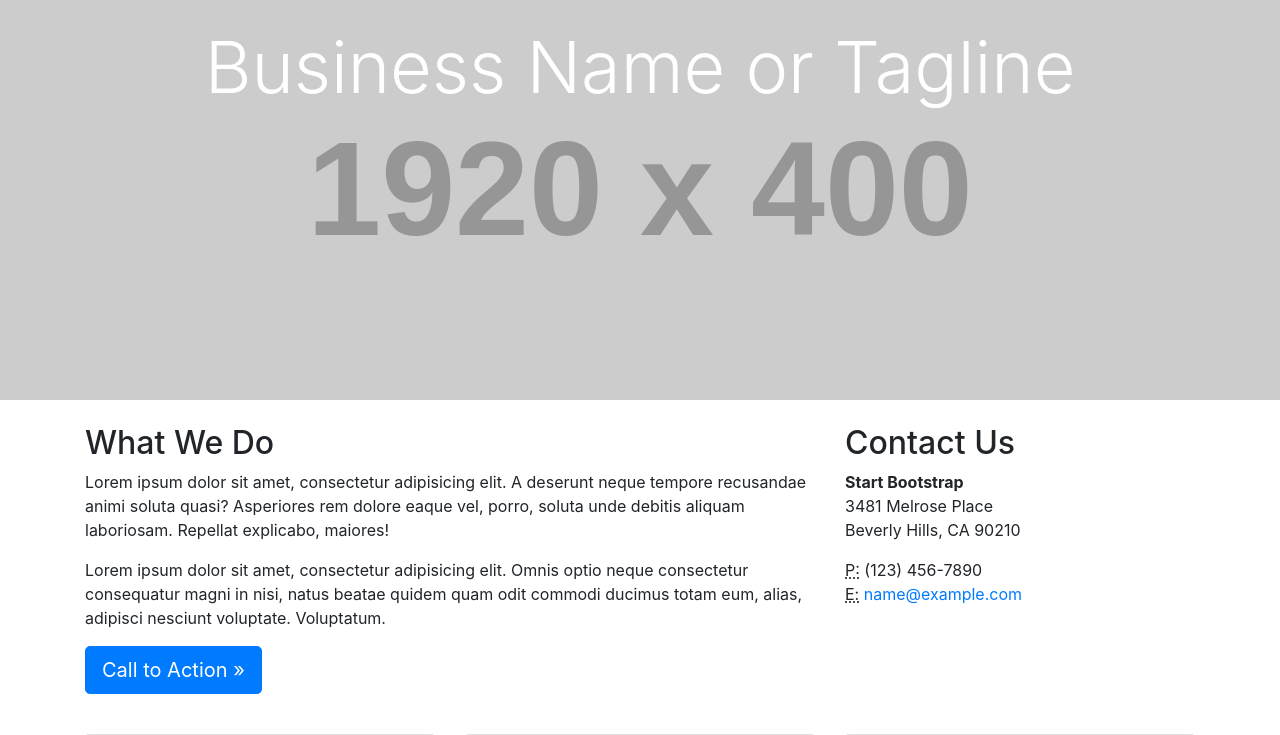
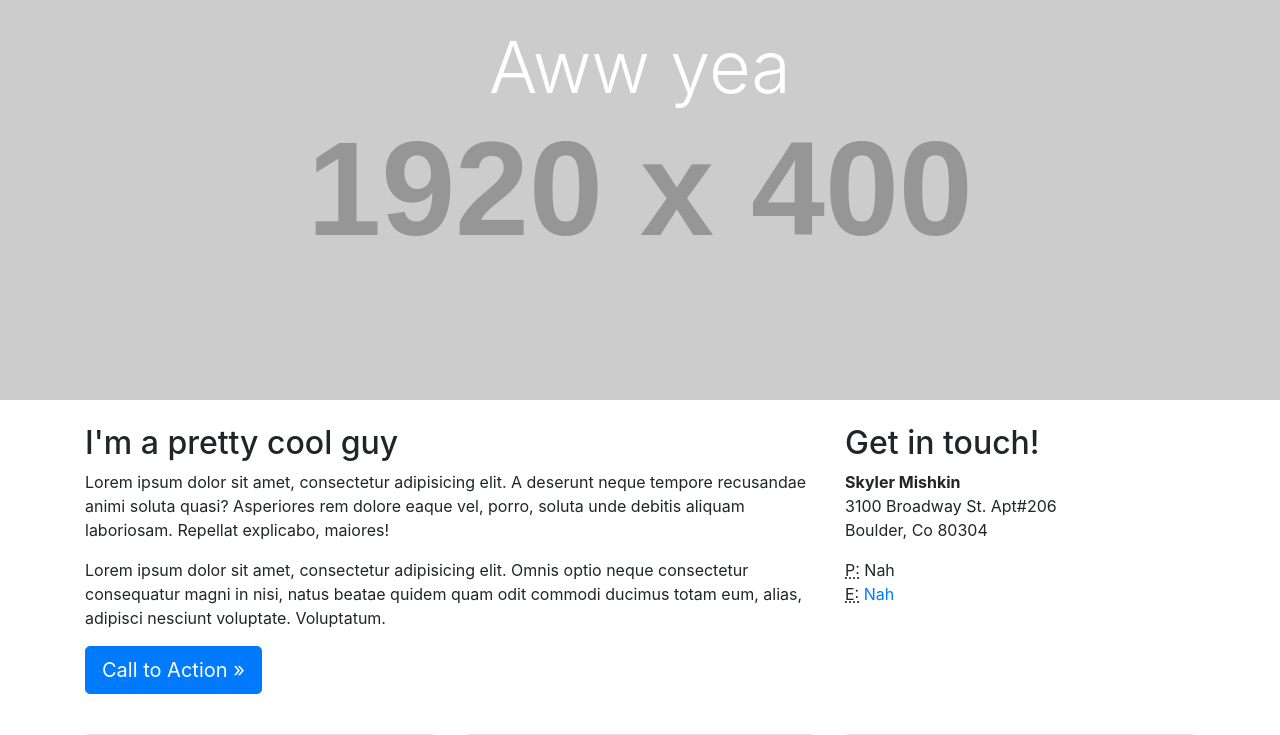
Before and after one commit to skylermishkin/skylernet, a Django app: template skylernet/templates/skylernet/landing.html in a window 1280 px wide. Shown: the part 56-791 px from the top of the page. Run offline with Django 3.2, Linux system fonts and the light colour scheme; the template is opened without the code that fills it, so the values that code supplies are empty; grey boxes labelled with a size stand in for pictures from a placeholder-image service; some libraries are stand-ins or nearby versions.

Commit message:
accidentally didn't  add these to prev commit

```diff
--- a/skylernet/templates/skylernet/base.html
+++ b/skylernet/templates/skylernet/base.html
@@ -26,7 +26,7 @@
 
     <div id="nav">
       {% block navbar %}
-      <!-- Navigation -->
+      <!-- Navigation from https://startbootstrap.com/template-categories/all/ -->
       <nav class="navbar navbar-expand-lg navbar-dark bg-dark fixed-top">
         <div class="container">
           <a class="navbar-brand" href="/">SkylerNet</a>
@@ -36,7 +36,7 @@
           <div class="collapse navbar-collapse" id="navbarResponsive">
             <ul class="navbar-nav ml-auto">
               <li class="nav-item active">
-                <a class="nav-link" href="#">Home
+                <a class="nav-link" href="/">Home
                   <span class="sr-only">(current)</span>
                 </a>
               </li>
@@ -47,7 +47,7 @@
                 <a class="nav-link" href="projects">Projects</a>
               </li>
               <li class="nav-item">
-                <a class="nav-link" href="">Contact</a>
+                <a class="nav-link" href="contact_me">Contact</a>
               </li>
             </ul>
           </div>
@@ -60,5 +60,17 @@
         {% block content %}{% endblock %}
     </div>
 
+    <div id="footer">
+      {% block footer %}
+      <!-- Footer -->
+      <footer class="py-5 bg-dark">
+        <div class="container">
+          <p class="m-0 text-center text-white">Copyright &copy; Your Website 2018</p>
+        </div>
+        <!-- /.container -->
+      </footer>
+      {% endblock %}
+    </div>
+
   </body>
 </html>
--- a/skylernet/templates/skylernet/landing.html
+++ b/skylernet/templates/skylernet/landing.html
@@ -10,23 +10,25 @@
 {% endblock %}
 
 {% block content %}
+<!-- most of this content came from https://github.com/BlackrockDigital/startbootstrap-business-frontpage -->
+
 <!-- div with Background Image -->
-<div class="business-header">
+<header class="business-header">
   <div class="container">
     <div class="row">
       <div class="col-lg-12">
-        <h1 class="display-3 text-center text-white mt-4">Business Name or Tagline</h1>
+        <h1 class="display-3 text-center text-white mt-4">Aww yea</h1>
       </div>
     </div>
   </div>
-</div>
+</header>
 
 <!-- Page Content -->
 <div class="container">
 
   <div class="row">
     <div class="col-sm-8">
-      <h2 class="mt-4">What We Do</h2>
+      <h2 class="mt-4">I'm a pretty cool guy</h2>
       <p>Lorem ipsum dolor sit amet, consectetur adipisicing elit. A deserunt neque tempore recusandae animi soluta quasi? Asperiores rem dolore eaque vel, porro, soluta unde debitis aliquam laboriosam. Repellat explicabo, maiores!</p>
       <p>Lorem ipsum dolor sit amet, consectetur adipisicing elit. Omnis optio neque consectetur consequatur magni in nisi, natus beatae quidem quam odit commodi ducimus totam eum, alias, adipisci nesciunt voluptate. Voluptatum.</p>
       <p>
@@ -34,19 +36,19 @@
       </p>
     </div>
     <div class="col-sm-4">
-      <h2 class="mt-4">Contact Us</h2>
+      <h2 class="mt-4">Get in touch!</h2>
       <address>
-        <strong>Start Bootstrap</strong>
-        <br>3481 Melrose Place
-        <br>Beverly Hills, CA 90210
+        <strong>Skyler Mishkin</strong>
+        <br>3100 Broadway St. Apt#206
+        <br>Boulder, Co 80304
         <br>
       </address>
       <address>
         <abbr title="Phone">P:</abbr>
-        (123) 456-7890
+        Nah
         <br>
         <abbr title="Email">E:</abbr>
-        <a href="mailto:#">name@example.com</a>
+        <a href="mailto:#">Nah</a>
       </address>
     </div>
   </div>
@@ -95,12 +97,4 @@
 
 </div>
 <!-- /.container -->
-
-<!-- Footer -->
-<footer class="py-5 bg-dark">
-  <div class="container">
-    <p class="m-0 text-center text-white">Copyright &copy; Your Website 2018</p>
-  </div>
-  <!-- /.container -->
-</footer>
 {% endblock %}
```
